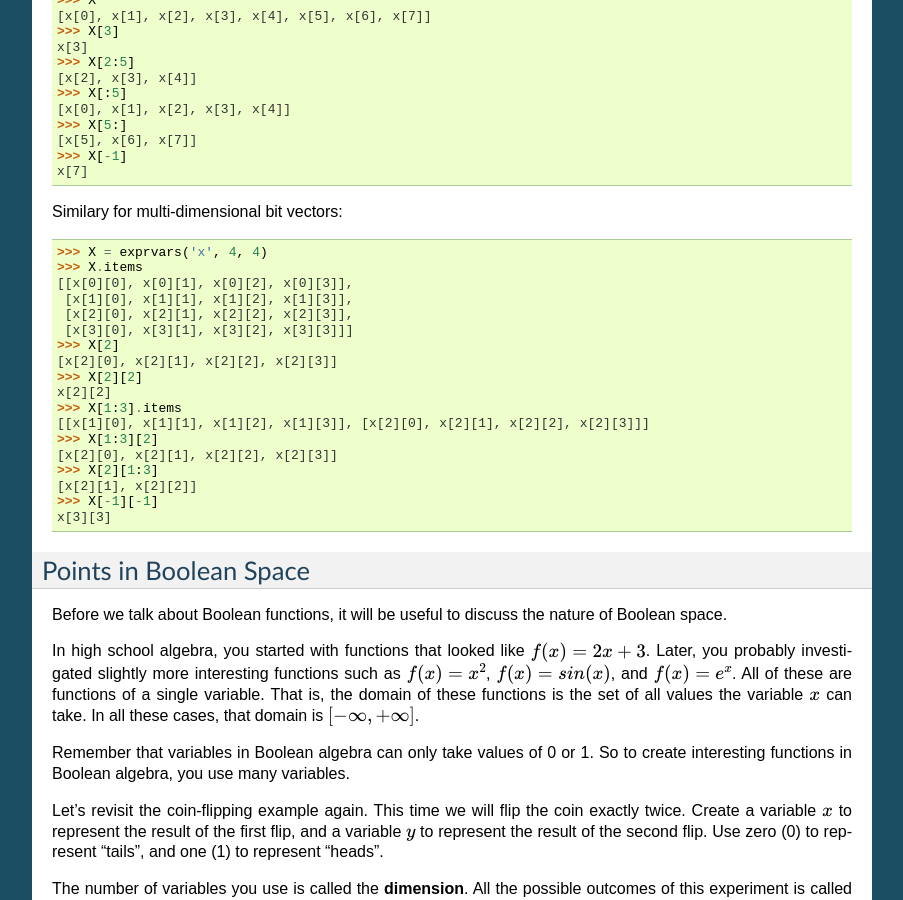
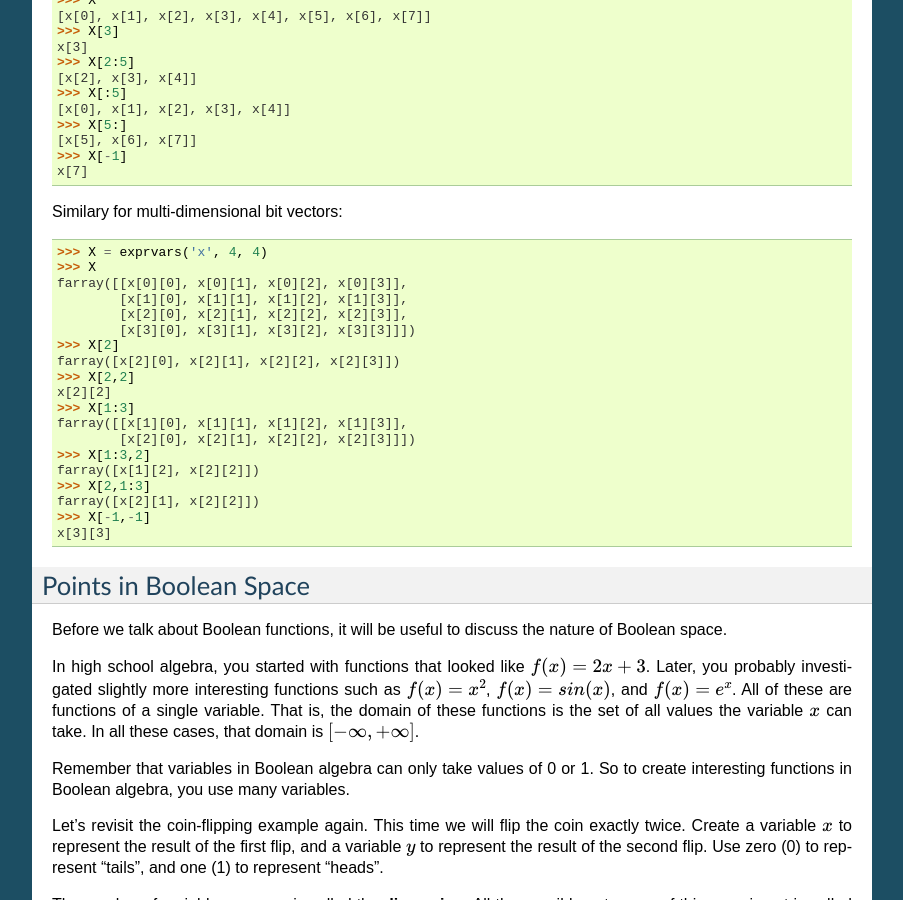
Before and after one commit to cjdrake/pyeda, a Sphinx documentation site: the page built from doc/source/boolalg.rst, in a window 1280 px wide and 900 px high, scrolled down 4626 px. Shown: the whole window, without its empty margins (198-1101 px from the left). Built offline with Sphinx 7.4.7, drawn with Linux system fonts in a browser that asks for light colours.

Commit message:
Minor documentation improvements

```diff
--- a/doc/source/boolalg.rst
+++ b/doc/source/boolalg.rst
@@ -327,22 +327,23 @@ It is much easier to just use the ``exprvars`` factory function::
 Similary for multi-dimensional bit vectors::
 
    >>> X = exprvars('x', 4, 4)
-   >>> X.items
-   [[x[0][0], x[0][1], x[0][2], x[0][3]],
-    [x[1][0], x[1][1], x[1][2], x[1][3]],
-    [x[2][0], x[2][1], x[2][2], x[2][3]],
-    [x[3][0], x[3][1], x[3][2], x[3][3]]]
+   >>> X
+   farray([[x[0][0], x[0][1], x[0][2], x[0][3]],
+           [x[1][0], x[1][1], x[1][2], x[1][3]],
+           [x[2][0], x[2][1], x[2][2], x[2][3]],
+           [x[3][0], x[3][1], x[3][2], x[3][3]]])
    >>> X[2]
-   [x[2][0], x[2][1], x[2][2], x[2][3]]
-   >>> X[2][2]
+   farray([x[2][0], x[2][1], x[2][2], x[2][3]])
+   >>> X[2,2]
    x[2][2]
-   >>> X[1:3].items
-   [[x[1][0], x[1][1], x[1][2], x[1][3]], [x[2][0], x[2][1], x[2][2], x[2][3]]]
-   >>> X[1:3][2]
-   [x[2][0], x[2][1], x[2][2], x[2][3]]
-   >>> X[2][1:3]
-   [x[2][1], x[2][2]]
-   >>> X[-1][-1]
+   >>> X[1:3]
+   farray([[x[1][0], x[1][1], x[1][2], x[1][3]],
+           [x[2][0], x[2][1], x[2][2], x[2][3]]])
+   >>> X[1:3,2]
+   farray([x[1][2], x[2][2]])
+   >>> X[2,1:3]
+   farray([x[2][1], x[2][2]])
+   >>> X[-1,-1]
    x[3][3]
 
 Points in Boolean Space
```
Also changed, not shown: 2 other files.
